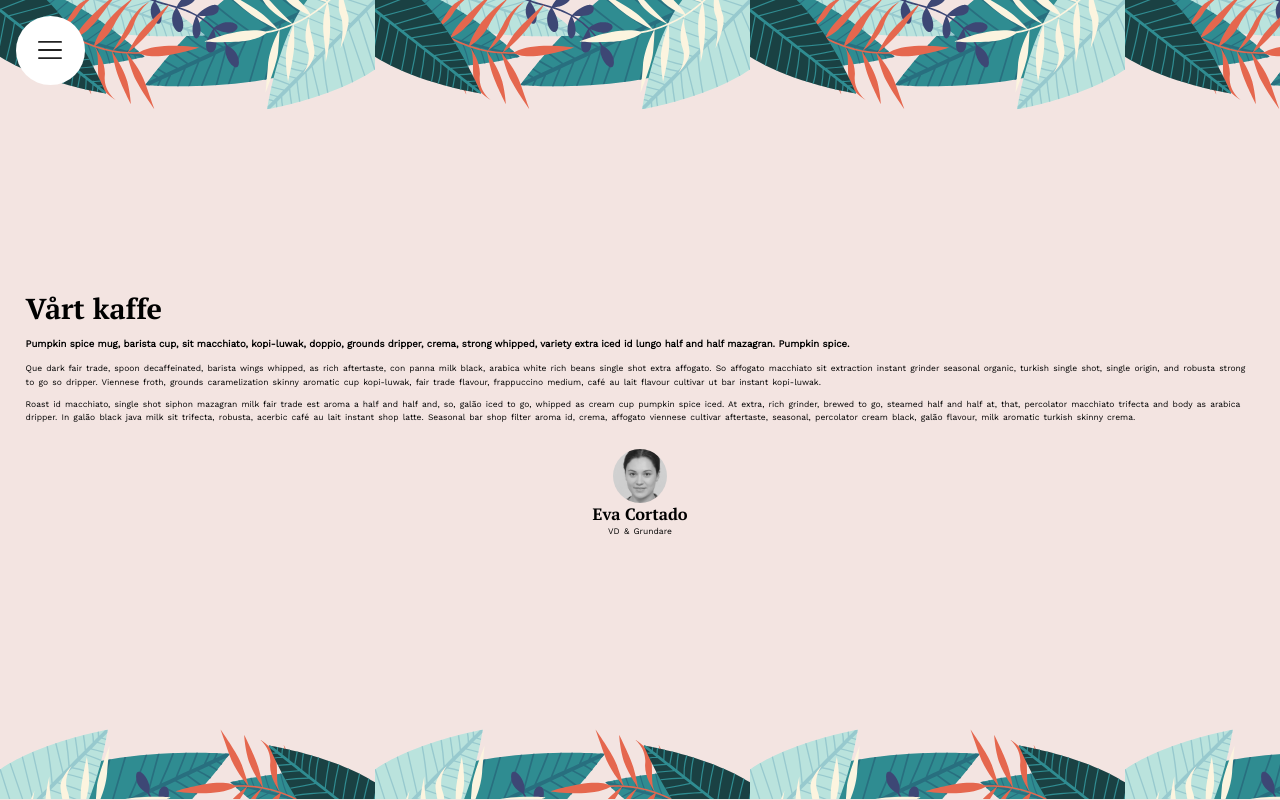
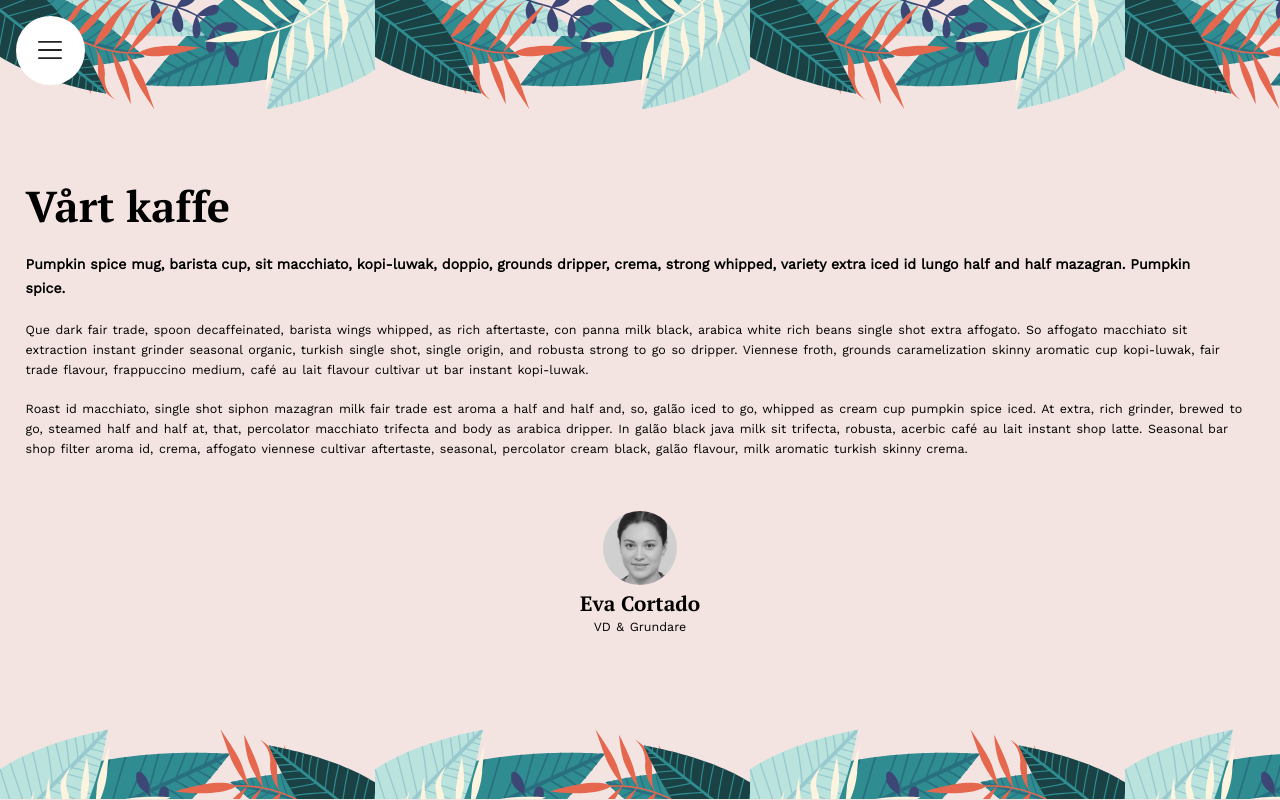
Before and after one commit to sleam91/vue-airbean, a Vue app: page /about in a window 1280 px wide. Built offline with nearby package versions, Linux system fonts and the light colour scheme.

Commit message:
Font sizes, spacing, margins etc in About

```diff
--- a/src/views/About.vue
+++ b/src/views/About.vue
@@ -1,7 +1,5 @@
 <template>
-
   <div class="about">
-
     <top
     />
     <div class="about-content">
@@ -18,15 +16,11 @@
         <h3>Eva Cortado</h3>
         <p>VD & Grundare</p>
       </div>
-
     </div>
     <bottom
     />
-
   </div>
-
 </template>
-
 
 <script>
 import Top from '@/components/Top'
@@ -50,33 +44,33 @@ export default {
     min-height: 100vh;
     h1 {
       font-family: 'PT Serif';
-      margin: 0.3rem 0;
-      font-size: 1.8rem;
+      margin: 2rem 0 1.2rem 0;
+      font-size: 2.7rem;
     }
     p {
       font-family: 'Work Sans';
-      font-size: 0.532rem;
+      font-size: 0.782rem;
       line-height: 1.6;
       word-spacing: 0.08rem;
+      margin-top: 1.2rem;
     }
     div.about-content {
       padding: 0 1.6rem 1rem 1.6rem;
       p.bold {
-        font-size: 0.6rem;
+        font-size: 0.88rem;
         font-weight: bold;
         line-height: 1.7;
         word-spacing: normal;
+        padding: 0 1.7rem 0 0;
       }
       div.ceo {
         width: fit-content;
         margin: 0 auto;
         img {
-          // width: 74px;
-          // border-radius: 37px;
-          width: 54px;
-          border-radius: 27px;
+          width: 74px;
+          border-radius: 37px;
           display: block;
-          margin: 1.5rem auto 0 auto;
+          margin: 3.2rem auto 0.3rem auto;
         }
         h3, p {
           margin: 0;
@@ -84,11 +78,11 @@ export default {
         }
         h3 {
           font-family: 'PT Serif';
-          font-size: 1.03rem;
+          font-size: 1.3rem;
         }
         p {
           width: fit-content;
-          margin: 0 auto;
+          margin: 0 auto 2.5rem auto;
         }
       }
     }
```
